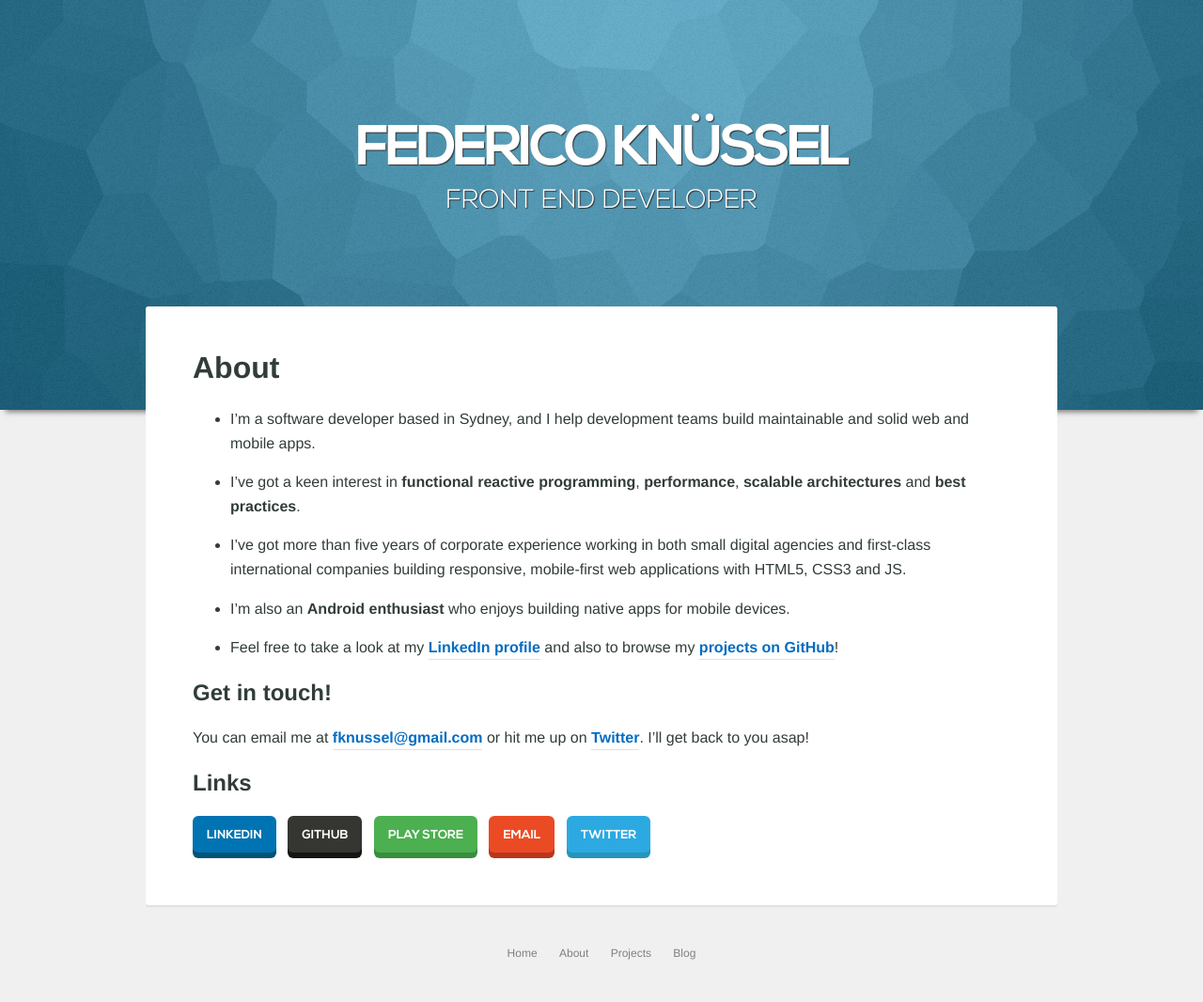
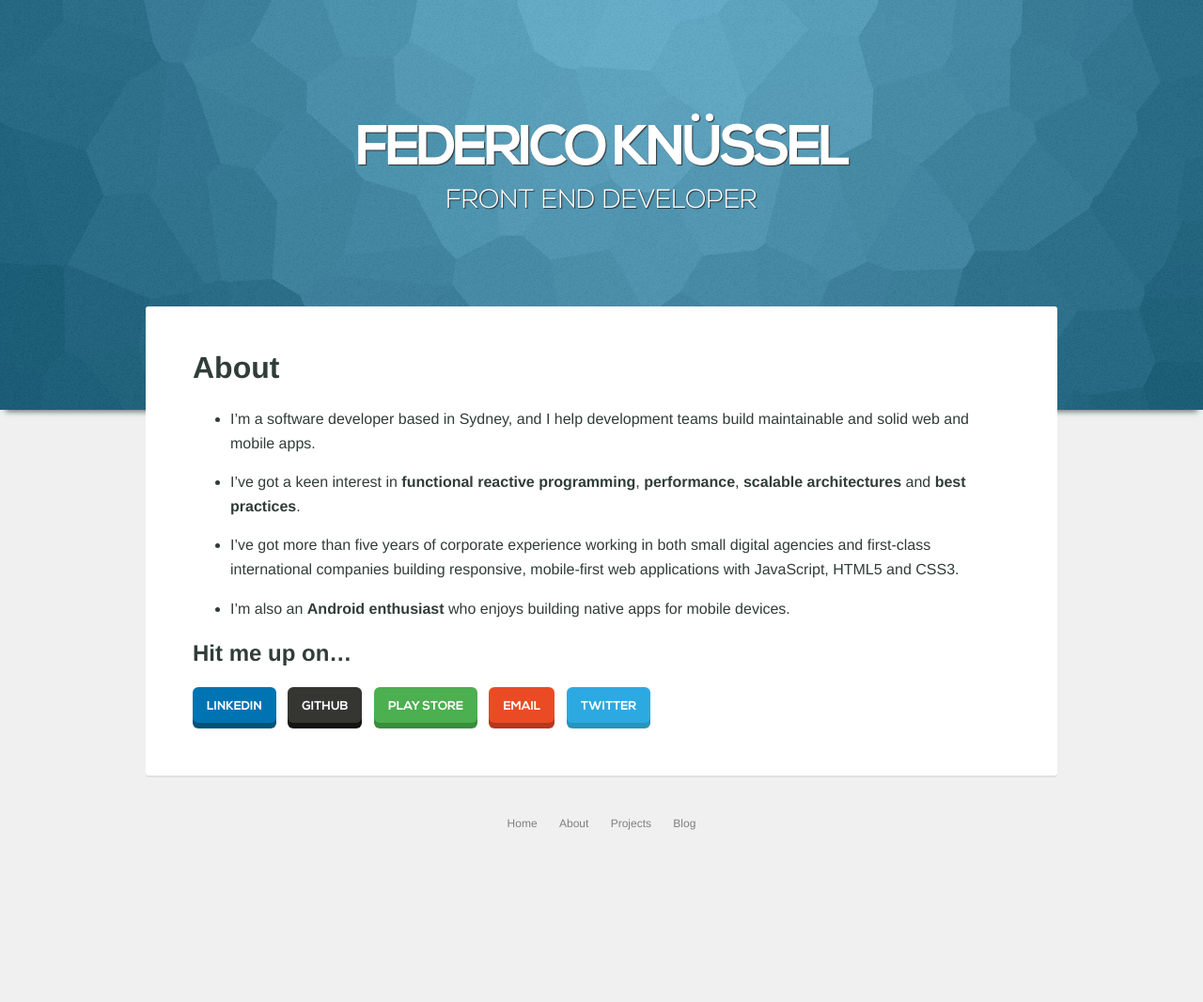
Before and after one commit to fed/fknussel.github.io, a Jekyll site: the page built from about.md, in a window 1280 px wide. Shown: the whole page at 94% size. Built offline with Jekyll 4.4.1, drawn with Linux system fonts in a browser that asks for light colours; after the commit the page ends 929 px from its top, so only the background shows below that.

Commit message:
Update About page

```diff
--- a/about.md
+++ b/about.md
@@ -8,22 +8,16 @@ permalink: /about/
 
 * I've got a keen interest in **functional reactive programming**, **performance**, **scalable architectures** and **best practices**.
 
-* I've got more than five years of corporate experience working in both small digital agencies and first-class international companies building responsive, mobile-first web applications with HTML5, CSS3 and JS.
+* I've got more than five years of corporate experience working in both small digital agencies and first-class international companies building responsive, mobile-first web applications with JavaScript, HTML5 and CSS3.
 
 * I'm also an **Android enthusiast** who enjoys building native apps for mobile devices.
 
-* Feel free to take a look at my <a href="https://au.linkedin.com/in/fknussel" target="_blank" rel="noopener noreferrer">LinkedIn profile</a> and also to browse my <a href="https://github.com/fknussel" target="_blank" rel="noopener noreferrer">projects on GitHub</a>!
-
-## Get in touch!
-
-You can email me at [{{site.email}}](mailto:{{site.email}}) or hit me up on [Twitter](https://twitter.com/fknussel). I'll get back to you asap!
-
-## Links
+## Hit me up on...
 
 <ul class="social">
-  <li><a href="https://linkedin.com/in/fknussel" class="linkedin">Linkedin</a></li>
-  <li><a href="https://github.com/fknussel" class="github">GitHub</a></li>
-  <li><a href="https://play.google.com/store/apps/developer?id=fknussel" class="google">Play Store</a></li>
+  <li><a href="https://au.linkedin.com/in/fknussel" target="_blank" rel="noopener noreferrer" class="linkedin">Linkedin</a></li>
+  <li><a href="https://github.com/fknussel" target="_blank" rel="noopener noreferrer" class="github">GitHub</a></li>
+  <li><a href="https://play.google.com/store/apps/developer?id=fknussel" target="_blank" rel="noopener noreferrer" class="google">Play Store</a></li>
   <li><a href="mailto:{{site.email}}" class="email">Email</a></li>
-  <li><a href="https://twitter.com/fknussel" class="twitter">Twitter</a></li>
+  <li><a href="https://twitter.com/fknussel" target="_blank" rel="noopener noreferrer" class="twitter">Twitter</a></li>
 </ul>
```
Also changed, not shown: _posts/2016-08-26-js-puzzle-barking-dogs.md (renamed from _posts/2016-08-26-js-puzzle-unnamed-barking-dogs.md, +3 -3 lines).
